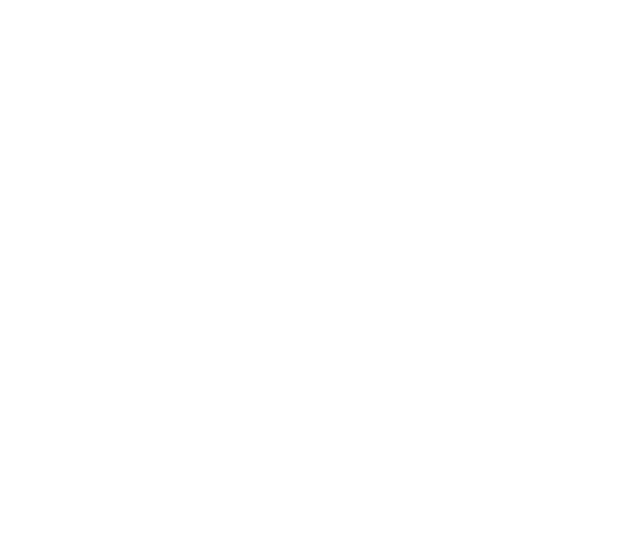
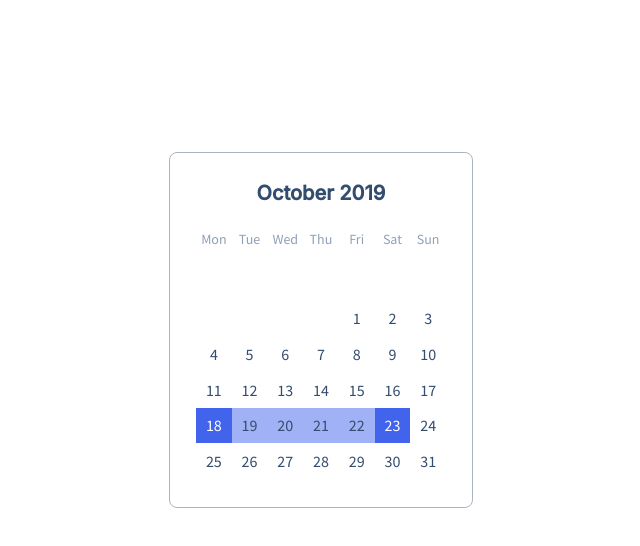
Before and after one commit to js-tasks-ru/htmlcss-20220120_yurgn13, a website: page 05-lection3/03-calendar/index.html in a window 1280 px wide. Shown: the whole page, without its empty margins (319-959 px from the left). Drawn offline with Linux system fonts and the light colour scheme.

Commit message:
solution dz05-03-calendar

```diff
--- a/05-lection3/03-calendar/calendar.css
+++ b/05-lection3/03-calendar/calendar.css
@@ -0,0 +1,57 @@
+.calendar{
+max-width: 304px;
+width: 100%;
+background:var(--white);
+border: 1px solid var(--grey-3);
+box-sizing: border-box;
+border-radius: 8px;
+padding: 28px 26px;
+font-family: Inter;
+font-style: normal;
+font-weight: normal;
+line-height: 20px;
+color: var(--blue3);
+}
+.calendar__title{
+    font-weight: 600;
+    font-size: 20px;
+    line-height: 24px;
+    text-align: center;
+    margin-bottom: 24px;
+}
+.calendar__wrapper{
+    position: relative;
+    padding-bottom: 100%;
+}
+.calendar__inner{
+    position: absolute;
+    top:0;
+    left:0;
+    bottom: 0;
+    right: 0;
+    display: grid;
+    grid-template-columns: repeat(7,1fr);
+    grid-template-rows: repeat(7,1fr);
+}
+.calendar__item{
+    display: flex;
+    justify-content: center;
+    align-items: center;
+    font-family: Source Sans Pro;
+    font-size: 16px;
+    text-align: center;
+    }
+.calendar__item--day{
+font-size: 14px;
+align-items: flex-start;
+color: var(--grey-5);
+
+
+}
+.calendar__item--markedge{
+color: var(--white);
+background: var(--primary);
+}
+.calendar__item--mark{
+background: var(--blue4);
+}
--- a/05-lection3/03-calendar/index.html
+++ b/05-lection3/03-calendar/index.html
@@ -1,12 +1,69 @@
 <!DOCTYPE html>
-<!-- Страница с календарем -->
+<!-- By Yurij Kovchenkov -->
 <html lang="ru">
     <head>
+        <link rel="stylesheet" href="../../assets/css/normalize.css">
         <link rel="stylesheet" href="../../assets/css/main.css">
         <link rel="stylesheet" href="./calendar.css">
         <title>Calendar</title>
     </head>
     <body>
+        <div class="calendar" style="position: absolute; left: 50%; transform: translate(-50%,152px);">
+            <div class="calendar__title">October 2019</div>
+            <div class="calendar__wrapper">
+                <div class="calendar__inner">
+                    <div class="calendar__item calendar__item--day">Mon</div>
+                    <div class="calendar__item calendar__item--day">Tue</div>
+                    <div class="calendar__item calendar__item--day">Wed</div>
+                    <div class="calendar__item calendar__item--day">Thu</div>
+                    <div class="calendar__item calendar__item--day">Fri</div>
+                    <div class="calendar__item calendar__item--day">Sat</div>
+                    <div class="calendar__item calendar__item--day">Sun</div>
+                    <div class="calendar__item"></div>
+                    <div class="calendar__item"></div>
+                    <div class="calendar__item"></div>
+                    <div class="calendar__item"></div>
+                    <div class="calendar__item"></div>
+                    <div class="calendar__item"></div>
+                    <div class="calendar__item"></div>
 
+                    <div class="calendar__item"></div>
+                    <div class="calendar__item"></div>
+                    <div class="calendar__item"></div>
+                    <div class="calendar__item"></div>
+                    <div class="calendar__item">1</div>
+                    <div class="calendar__item">2</div>
+                    <div class="calendar__item">3</div>
+                    <div class="calendar__item">4</div>
+                    <div class="calendar__item">5</div>
+                    <div class="calendar__item">6</div>
+                    <div class="calendar__item">7</div>
+                    <div class="calendar__item">8</div>
+                    <div class="calendar__item">9</div>
+                    <div class="calendar__item">10</div>
+                    <div class="calendar__item">11</div>
+                    <div class="calendar__item">12</div>
+                    <div class="calendar__item">13</div>
+                    <div class="calendar__item">14</div>
+                    <div class="calendar__item">15</div>
+                    <div class="calendar__item">16</div>
+                    <div class="calendar__item">17</div>
+                    <div class="calendar__item calendar__item--markedge">18</div>
+                    <div class="calendar__item calendar__item--mark">19</div>
+                    <div class="calendar__item calendar__item--mark">20</div>
+                    <div class="calendar__item calendar__item--mark">21</div>
+                    <div class="calendar__item calendar__item--mark">22</div>
+                    <div class="calendar__item calendar__item--markedge">23</div>
+                    <div class="calendar__item">24</div>
+                    <div class="calendar__item">25</div>
+                    <div class="calendar__item">26</div>
+                    <div class="calendar__item">27</div>
+                    <div class="calendar__item">28</div>
+                    <div class="calendar__item">29</div>
+                    <div class="calendar__item">30</div>
+                    <div class="calendar__item">31</div>
+                </div>
+            </div>
+        </div>
     </body>
 </html>
--- a/assets/css/main.css
+++ b/assets/css/main.css
@@ -7,6 +7,9 @@
     --pink: #F784AD;
     --blue: #4263EB;
     --blue2: #2342c0;
+    --blue3: #334D6E;
+    --blue4:#A0B1F5;
+
     --purple: #7048e8;
     --purple2: #5028c6;
     --red: #F03D3E;
@@ -14,6 +17,8 @@
     --grey-2: #DDE2E5;
     --grey-3: #ACB5BD;
     --grey-4: #495057;
+
+    --grey-5: #90A0B7;
 
     --error: var(--red);
     --success: var(--blue);
--- a/assets/fonts/fonts.css
+++ b/assets/fonts/fonts.css
@@ -1,2 +1,3 @@
 @import url('https://fonts.googleapis.com/css2?family=Roboto:ital,wght@0,100;0,300;0,400;0,500;0,700;0,900;1,100;1,300;1,400;1,500;1,700;1,900&display=swap');
 @import url('https://fonts.googleapis.com/css2?family=Inter:wght@500&display=swap');
+@import url('https://fonts.googleapis.com/css2?family=Source+Sans+Pro&display=swap');
```
